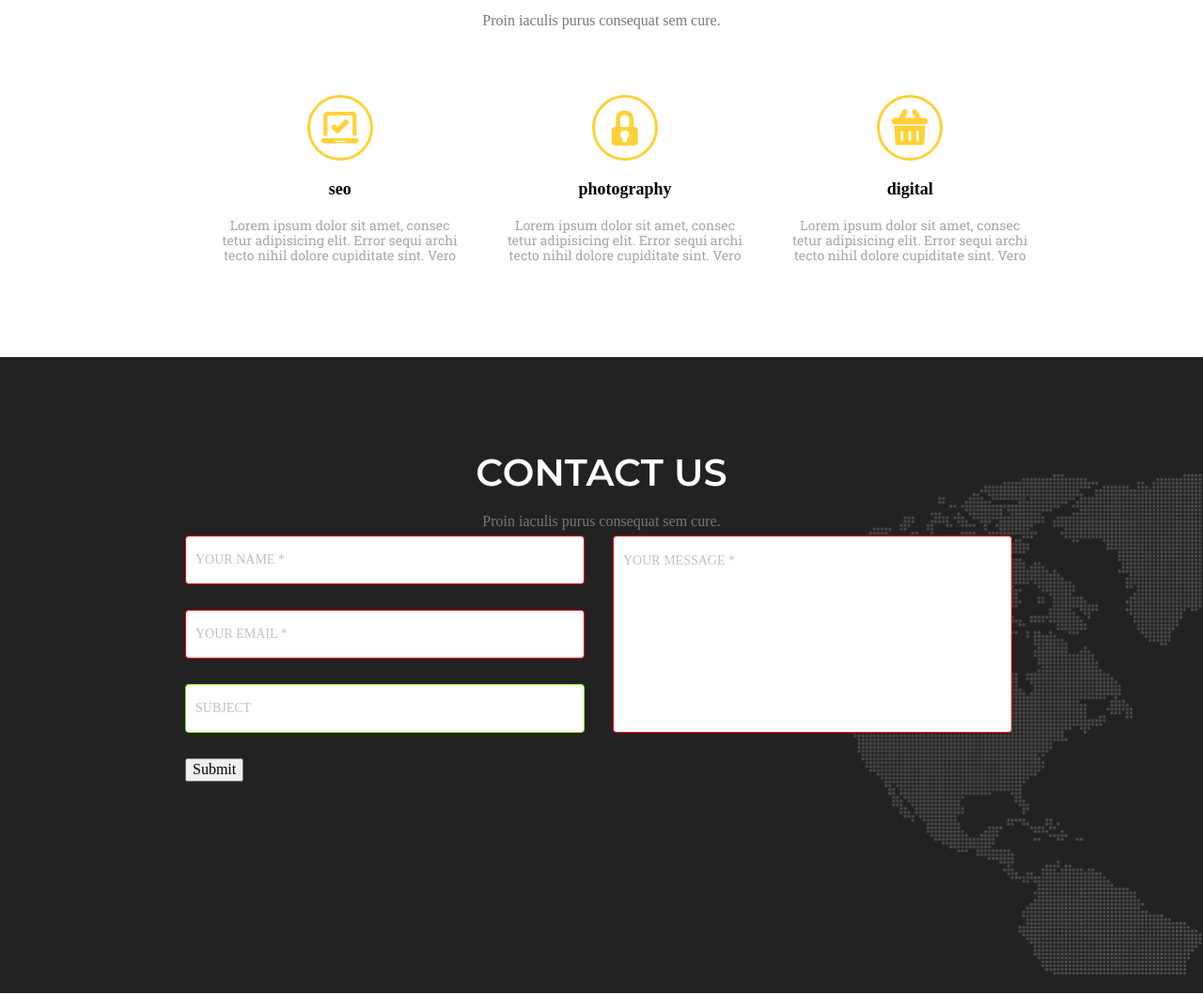
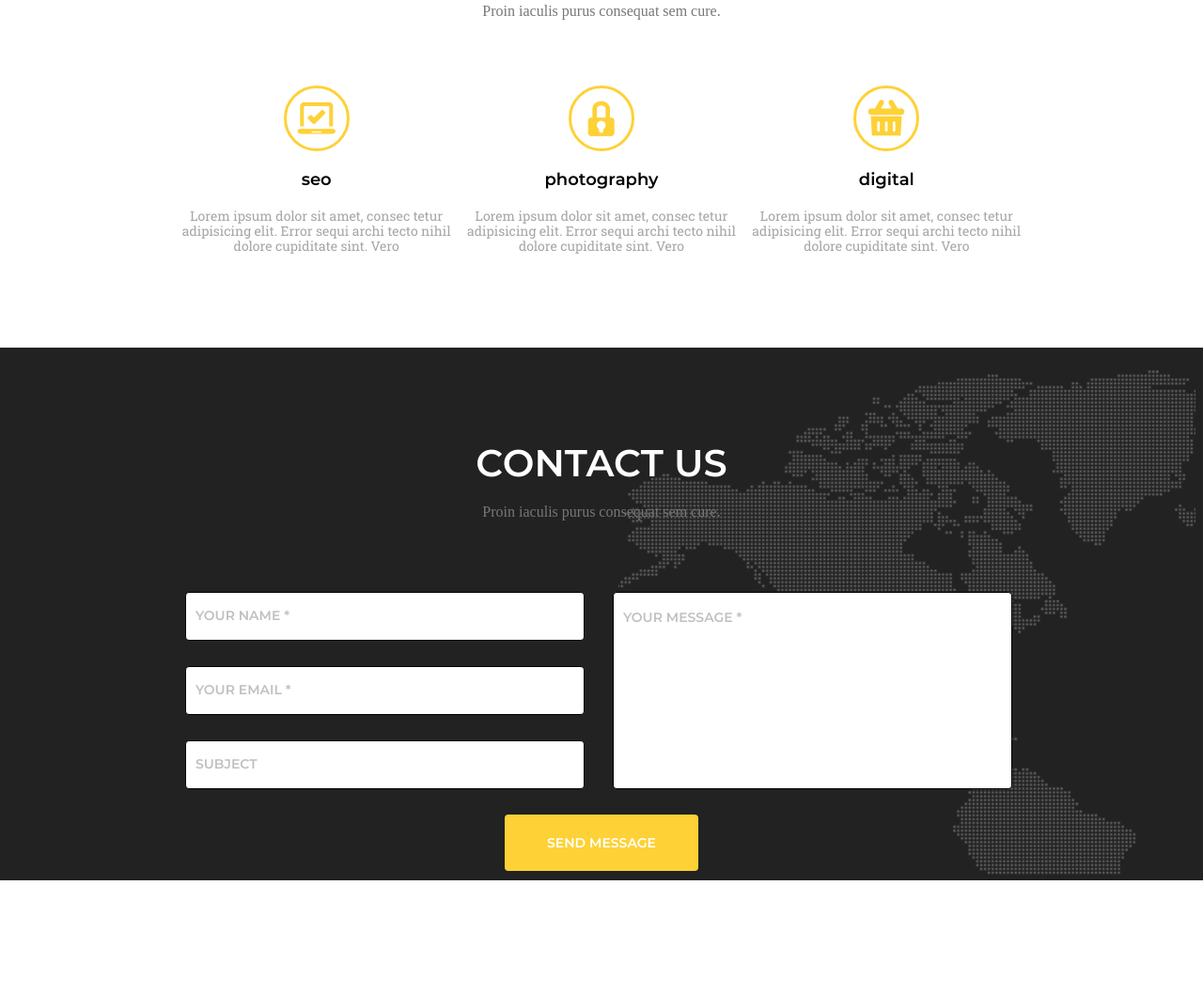
Before and after one commit to EvelinaK/goit-fe-course, a plain HTML site: page html-css/module-07/homework-07.html in a window 1280 px wide. Shown: the part 243-1301 px from the top of the page at 94% size. After the commit the page ends 1180 px from the top, so only its background shows below. Drawn offline with Linux system fonts and the light colour scheme; a web font is replaced by a local one.

Commit message:
commit hw7

```diff
--- a/html-css/module-07/css/style.css
+++ b/html-css/module-07/css/style.css
@@ -91,13 +91,6 @@ html {
        url('../fonts/arizonia-v10-latin-regular.svg#Arizonia') format('svg'); /* Legacy iOS */
 }
 
-@font-face {
-  font-family: 'Wisdom Script Regular';
-  font-style: normal;
-  font-weight: normal;
-  src: local('Wisdom Script Regular'), url('Wisdom Script AJ.woff') format('woff'),
-  url('../fonts/Wisdom\ Script\ AJ.woff') format('woff');
-}
 
 
 
@@ -121,9 +114,9 @@ html {
 /* navigation */
 
 .logo {
-  font-family:'Wisdom Script Regular';
+  font-family:'Arizonia';
   font-weight: 700;
-  font-size: 26px;
+  font-size: 40px;
   color: #fed136;
   text-decoration: none;
 }
@@ -143,6 +136,7 @@ html {
   display: flex;
   align-items: flex-end;
   justify-content: space-between;
+  line-height: 0.1;
   min-height: 50px;
   padding-bottom: 30px;
 }
@@ -166,6 +160,21 @@ html {
 
 /* sections servis  */
 
+
+.article-wrap {
+  display: flex;
+  align-items: center;
+  flex-direction: column;
+   padding: 70px 0;
+}
+.article-wrap h3 {
+  font-family: 'Montserrat';
+  font-weight: 600;
+  font-size: 40px;
+  text-align: center;
+  text-transform: uppercase;
+}
+
 .servis-wrap {
   display: flex;
   flex-wrap: nowrap;
@@ -175,36 +184,16 @@ html {
 }
 
 .item-servis {
-  position: relative;
   display: flex;
+
   width: 350px;
    margin-bottom: 100px;
 }
 
-
-
 .article {
-  display: flex;
-  flex-direction: column;
-  align-items: center;
-  padding-left: 50px;
-  text-align: center;
+text-align: center;
 }
 
-.article-wrap {
-  display: flex;
-  align-items: center;
-  flex-direction: column;
-   padding: 70px 0;
-
-}
-.article-wrap h3 {
-  font-family: 'Monserrat';
-  font-weight: 600;
-  font-size: 40px;
-  text-align: center;
-  text-transform: uppercase;
-}
 
  .main-title {
   font-family: 'Averia Gruesa Libre';
@@ -218,7 +207,7 @@ html {
 
 .servis-title {
   padding: 20px;
-  font-family:'Monserrat';
+  font-family:'Montserrat';
   font-weight: 600;
   font-size: 18px;
   color: black;
@@ -232,38 +221,28 @@ html {
 }
 
 
-.figure{
+.article::before {
+  margin: 0 auto;
+  content: "";
   display: flex;
-  position: relative;
   width: 70px;
   height: 70px;
   border-radius: 50%;
   border: 3px solid #fed136;
-}
-.figure::after {
-  margin: 0 auto;
-  content: "";
-  display: flex;
-  align-self: center;
-  content: "";
-  height: 50px;
-  width: 50px;
   background-position: center;
   background-repeat: no-repeat;
 }
 
-.i1::after {
+.i1::before {
   background-image: url(../image/Безимени-1.png);
-
 }
 
-.i2::after {
+.i2::before {
   background-image: url(../image/Безимени-3.png);
 
 }
-.i3::after {
+.i3::before {
   background-image: url(../image/Безимени-4.png);
-
 }
 
 /*
@@ -281,17 +260,42 @@ section  */
   padding-top: 100px;
   padding-bottom: 20px;
 }
-
+.cont-title {
+  font-family: 'Averia Gruesa Libre';
+  display: flex;
+  justify-content: center;
+  font-family: 'Averia';
+  font-weight: 400;
+  color: #777777;
+  font-size: 16px;
+  margin-bottom: 70px;
+}
 
 
 
 .contact{
-  background-image: url(../image/homework-07-\(1\).jpg);
+  background-color: #222222;
   background-position: center;
   background-repeat: no-repeat;
   background-size: cover;
-  height: 678px;
+  height: auto;
   max-width: 100%;
+  z-index: 0;
+  position: relative;
+}
+
+.contact::before{
+  margin: 0 auto;
+  content: "";
+  position: absolute;
+  top: 0;
+  right: 0;
+   z-index: -5;
+   width: 630px;
+   height: 585px;
+  background-image: url(../image/homework-07-\(1\).png);
+  background-position: center;
+  background-repeat: no-repeat;
 }
 
 
@@ -302,9 +306,9 @@ fieldset {
   padding: 0;
 }
 
+input[type="name"],
+input[type="email"],
 input[type="text"],
-input[type="email"],
-input[type="submit"],
 textarea {
   height: 52px;
   padding: 18px 10px;
@@ -321,33 +325,32 @@ textarea {
 
 
 
+input[type="name"]::-webkit-input-placeholder,
+input[type="email"]::-webkit-input-placeholder,
 input[type="text"]::-webkit-input-placeholder,
-input[type="email"]::-webkit-input-placeholder,
-input[type="submit"]::-webkit-input-placeholder,
 textarea::-webkit-input-placeholder {
   color:#c0c0c0;
   font-size: 14px;
+  font-family: 'Montserrat';
+  font-weight: 600;
   text-transform: uppercase;
 
 }
 
-input[type="text"]:focus,
-input[type="email"]:focus,
-input[type="submit"]:focus,
-textarea:focus {
- border-color: blue;
+
+ input[type="name"]:invalid:not(:placeholder-shown),
+input[type="email"]:invalid:not(:placeholder-shown),
+input[type="text"]:invalid:not(:placeholder-shown),
+textarea:invalid:not(:placeholder-shown) {
+  border-color:red;
+
 }
 
-input[type="text"]:invalid,
-input[type="email"]:invalid,
-input[type="submit"]:invalid,
-textarea:invalid {
- border-color:red;
+
+input:valid:not(:placeholder-shown) {
+  border-color: green;
 }
 
-input:valid{
-  border-color: chartreuse;
-}
 
 textarea {
   height: 210px;
@@ -362,13 +365,25 @@ textarea {
 }
 
 .col {
-  /* width: 50%; */
   width: 455px;
   padding: 0 15px;
 }
 
-input[type="text"]:required,
-input[type="email"]:required,
-textarea:required{
 
+
+.btn-box{
+  display: flex;
+  justify-content: center;
 }
+
+.btn-form{
+  padding: 22px 45px;
+  border-radius: 4px;
+  background-color: #fed136;
+  font-size: 14px;
+  font-family: 'Montserrat';
+  font-weight: 600;
+ text-transform: uppercase;
+ color: white;
+ border:none ;
+}
--- a/html-css/module-07/homework-07.html
+++ b/html-css/module-07/homework-07.html
@@ -41,12 +41,12 @@
         <div class="container">
           <div class="article-wrap">
             <h3 class="sub-tile">servises</h3>
-            <span class="main-title">Proin iaculis purus consequat sem cure.</span>
+            <p class="main-title">Proin iaculis purus consequat sem cure.</p>
           </div>
           <div class="servis-wrap">
             <div class="item-servis">
-              <div class="article">
-                <div class="figure i1"></div>
+              <div class="article i1">
+
                 <h2 class="servis-title">seo</h2>
                 <p class="servis-p">
                   Lorem ipsum dolor sit amet, consec tetur adipisicing elit.
@@ -55,8 +55,8 @@
               </div>
             </div>
             <div class="item-servis">
-              <div class="article">
-                <div class="figure i2"></div>
+              <div class="article i2">
+
                 <h2 class="servis-title">photography</h2>
                 <p class="servis-p">
                   Lorem ipsum dolor sit amet, consec tetur adipisicing elit.
@@ -65,8 +65,8 @@
               </div>
             </div>
             <div class="item-servis">
-              <div class="article">
-                <div class="figure i3"></div>
+              <div class="article i3">
+
                 <h2 class="servis-title">digital</h2>
                 <p class="servis-p">
                   Lorem ipsum dolor sit amet, consec tetur adipisicing elit.
@@ -79,21 +79,21 @@
             <section class="contact">
               <div class="container">
                 <h4 class="title-cont">Contact Us</h4>
-                  <span class="main-title">Proin iaculis purus consequat sem cure.</span>
+                  <p class="cont-title">Proin iaculis purus consequat sem cure.</p>
                 <form action="#">
                   <fieldset>
                     <div class="row">
                       <div class="col">
-                        <input type="text" class="control-label required" placeholder="Your name *" required ="true"/>
-                        <input type="email" class="control-label required"  placeholder="Your email *" required ="true"/>
-                        <input type="text" placeholder="Subject"/>
+                        <input type="name"  name="name" pattern="[a-zA-Z]+" placeholder="Your name *" required>
+                        <input type="email" name="email" pattern=".+@company\.com" placeholder="Your email *" required>
+                        <input type="text" name="text" placeholder="Subject"/>
                       </div>
                       <div class="col">
-                        <textarea  class="l control-label required" required placeholder="Your message *"></textarea>
+                        <textarea type="textarea" name="textarea"  placeholder="Your message *" required></textarea>
                       </div>
                     </div>
                     <div class="btn-box">
-                      <button type="submit">Submit</button>
+                      <button class="btn-form" type="submit">Send message</button>
                     </div>
                   </fieldset>
                 </form>
```
Also changed, not shown: html-css/module-07/image/homework-07-(1).jpg (deleted), html-css/module-07/image/homework-07-(1).png (added).
